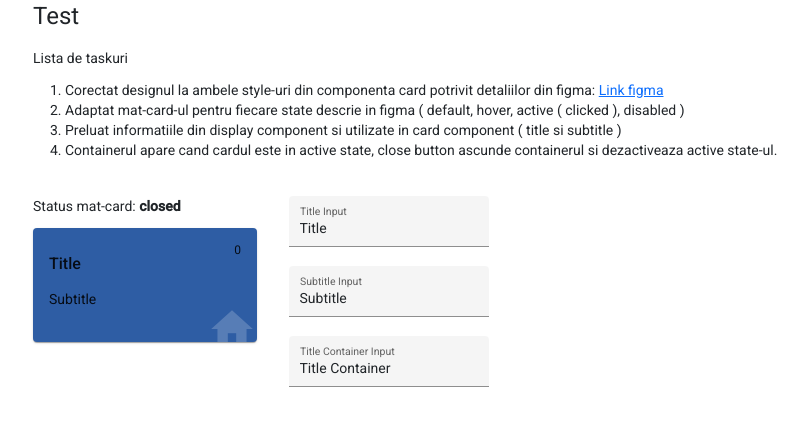
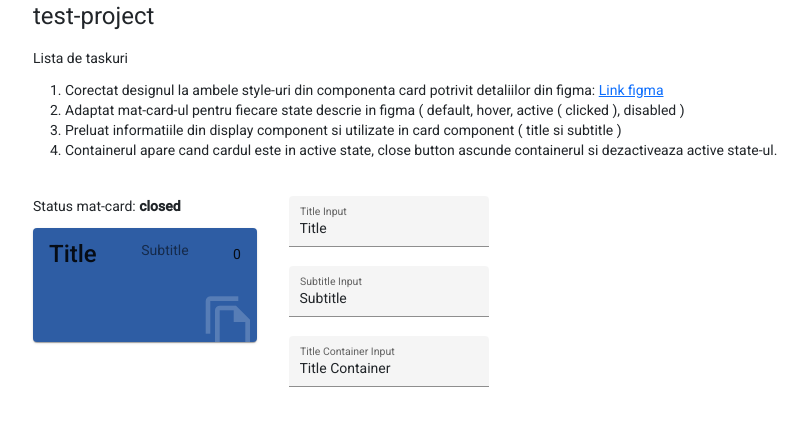
Before and after one commit to AdrianLuchian/D-H, an Angular app: page / in a window 1280 px wide. Shown: the top 426 px of the page, without its empty margins (49-856 px from the left). Built offline with nearby package versions, Linux system fonts and the light colour scheme.

Commit message:
style tasks: file_copy image in both components

```diff
--- a/src/app/app.component.html
+++ b/src/app/app.component.html
@@ -1,5 +1,5 @@
 <div class="container">
-  <h1>Test</h1>
+  <h1>{{ title }}</h1>
   <p>Lista de taskuri</p>
   <ol>
     <li>Corectat designul la ambele style-uri din componenta card potrivit detaliilor din figma: <a href="https://www.figma.com/design/P9DJKUG0AuGutH5WeQ3kA4/Test-UI?node-id=0-1&t=FfBuK4HTWsBIEl8Y-0">Link figma</a></li>
--- a/src/app/components/card-information/card-information.component.html
+++ b/src/app/components/card-information/card-information.component.html
@@ -1,14 +1,29 @@
-<div *ngIf="visible" class="card-information">
-    <h1>{{ title }} <mat-icon  (click)="closeCardInformation()" class="close-icon">close</mat-icon></h1>
+<ng-container *ngIf="visible">
+    <div class="card-information">
+        <div class="header">
+            <h1>{{ title }}</h1>
+            <mat-icon (click)="closeCardInformation()" class="close-icon">close</mat-icon>
+        </div>
 
-    Please detach component and add the content that you need. The icon from the bottom should be the same with the icon from cluster card that is active
-    <br />
-    Please detach component and add the content that you need. The icon from the bottom should be the same with the icon from cluster card that is active
+        <div class="content">
+            Please detach component and add the content that you need. The icon from the bottom should be the same with
+            the
+            icon from cluster card that is active
+            <br />
+            Please detach component and add the content that you need. The icon from the bottom should be the same with
+            the
+            icon from cluster card that is active
 
-    <br />
-    <br />
-    Please detach component and add the content that you need. The icon from the bottom should be the same with the icon from cluster card that is active
-    Please detach component and add the content that you need. The icon from the bottom should be the same with the icon from cluster card that is active
-    Please detach component and add the content that you need.
-    <mat-icon>file_copy</mat-icon>
-</div>
+            <br />
+            <br />
+            Please detach component and add the content that you need. The icon from the bottom should be the same with
+            the
+            icon from cluster card that is active
+            Please detach component and add the content that you need. The icon from the bottom should be the same with
+            the
+            icon from cluster card that is active
+            Please detach component and add the content that you need.
+        </div>
+        <mat-icon class="mat-card-image material-icons-outlined">file_copy</mat-icon>
+    </div>
+</ng-container>
--- a/src/app/components/card-information/card-information.component.scss
+++ b/src/app/components/card-information/card-information.component.scss
@@ -2,4 +2,23 @@
     width: 580px;
     border: 1px solid;
     padding: 24px;
+    position: relative;
+    overflow: hidden;
+
+  .header {
+    display: flex;
+    flex-direction: row;
+    justify-content: space-between;
+  }
+
+  .mat-card-image {
+    position: absolute;
+    bottom: -8px;
+    right: 0;
+    opacity: .2;
+    font-size: 56px;
+    width: auto;
+    height: auto;
+    margin: 0;
+  }
 }
--- a/src/app/components/card/card.component.html
+++ b/src/app/components/card/card.component.html
@@ -1,12 +1,12 @@
-<mat-card color="accent" matRipple>
-  <mat-card-title>
+<mat-card color="accent" matRipple class="custom-card">
+  <mat-card-title class="custom-card-title">
     {{ title }}
   </mat-card-title>
-  <mat-card-subtitle>
+  <mat-card-subtitle class="custom-card-subtitle">
+    {{ subtitle }}
+  </mat-card-subtitle>
+  <mat-card-content class="custom-card-content">
     {{ counter }}
-  </mat-card-subtitle>
-  <mat-card-content>
-    {{ subtitle }}
   </mat-card-content>
-  <mat-icon>home</mat-icon>
+  <mat-icon class="mat-card-image material-icons-outlined">file_copy</mat-icon>
 </mat-card>
--- a/src/app/components/card/card.component.scss
+++ b/src/app/components/card/card.component.scss
@@ -1,6 +1,6 @@
 @use '@angular/material' as mat;
 
-::ng-deep .mat-card {
+.mat-card.custom-card {
     padding: 16px;
     background-color: #2E5DA4;
     height: 114px;
@@ -11,27 +11,28 @@
     z-index: 3;
   }
 
-  .mat-card-image {
-    height: 90px;
-    object-fit: cover;
+  .mat-card-title.custom-card-title {
+    margin-bottom: 0;
   }
 
-  .mat-card-title {
-    min-height: 40px !important;
+  .mat-card-subtitle.custom-card-subtitle {
     margin-bottom: 0;
-    margin: 16px 0;
-    display: flex !important;
-    align-items: center !important;
-    justify-content: space-between !important;
+  }
+
+  .mat-card-content.custom-card-content {
+    margin-bottom: 0;
   }
 
   .mat-card-image {
-    width: calc(100% + 48px);
-    margin: 0 -24px 16px -24px;
-
-    &:first-child {
-      margin-bottom: 0;
-    }
+    position: absolute;
+    bottom: -8px;
+    right: 0;
+    color: white;
+    opacity: .2;
+    font-size: 56px;
+    width: auto;
+    height: auto;
+    margin: 0;
   }
 
   &.mat-ripple {
@@ -40,36 +41,6 @@
     display: flex;
     flex-wrap: wrap;
     justify-content: space-between;
-
-    >.mat-card-title {
-      min-height: 24px;
-      align-self: flex-start;
-      max-width: 75%;
-      line-height: 20px;
-      margin-bottom: 4px;
-      font-size: 16px;
-    }
-
-    >.mat-card-subtitle {
-      margin-bottom: 0;
-      font-size: 12px;
-      color: inherit;
-    }
-
-    >.mat-card-content {
-      width: 100%;
-    }
-
-    >.mat-icon {
-      position: absolute;
-      bottom: -12px;
-      right: 0;
-      color: white;
-      opacity: .2;
-      font-size: 50px;
-      width: auto;
-      height: auto;
-    }
   }
 
 }
--- a/src/index.html
+++ b/src/index.html
@@ -9,6 +9,8 @@
   <link rel="preconnect" href="https://fonts.gstatic.com">
   <link href="https://fonts.googleapis.com/css2?family=Roboto:wght@300;400;500&display=swap" rel="stylesheet">
   <link href="https://fonts.googleapis.com/icon?family=Material+Icons" rel="stylesheet">
+    <!-- Outlined Material Icons -->
+  <link href="https://fonts.googleapis.com/icon?family=Material+Icons+Outlined" rel="stylesheet">
 </head>
 <body class="mat-typography">
   <app-root></app-root>
```
